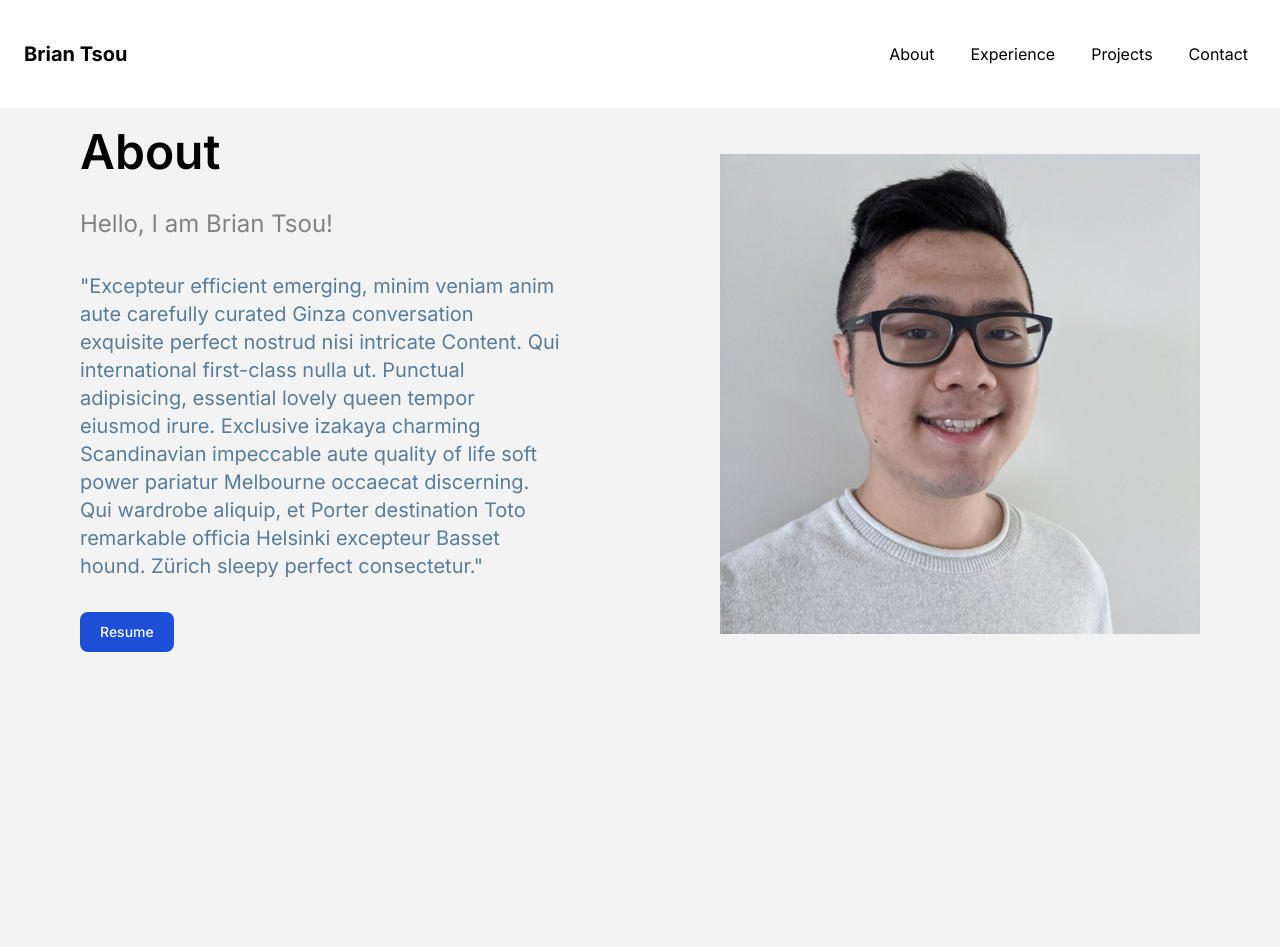
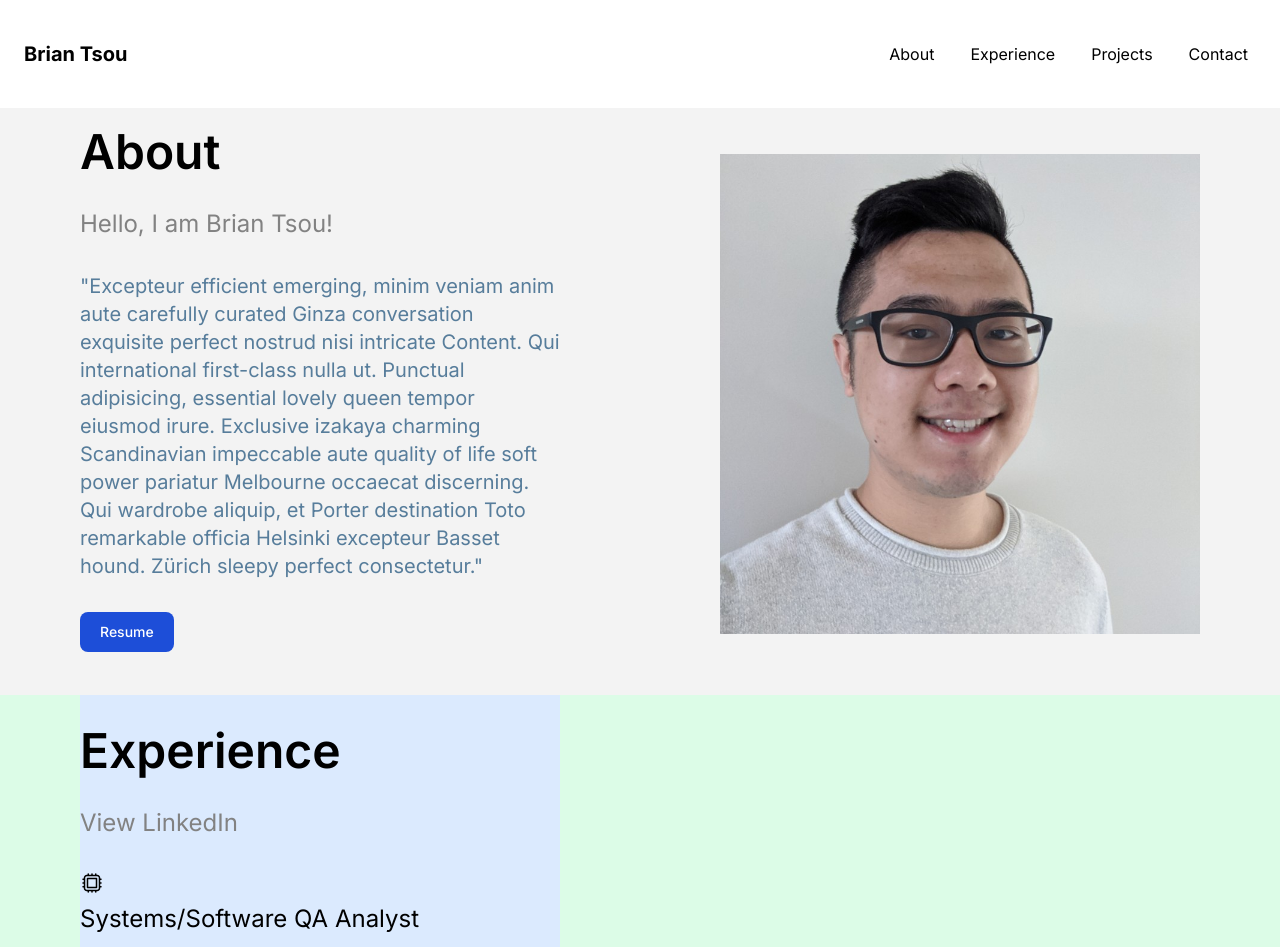
Before and after one commit to brianthtsou/brianthtsou.github.io, a React (Vite) app: page / in a window 1280 px wide. Shown: the top 947 px of the page. Before the commit the page ends 800 px from the top, so only its background shows below. Built offline with nearby package versions, Linux system fonts and the light colour scheme.

Commit message:
add basic experience page

```diff
--- a/src/App.css
+++ b/src/App.css
@@ -1,3 +1,7 @@
 .about-page {
   margin-top: 20px; /* Adjust the value to increase or decrease the gap */
 }
+
+.experience-page {
+  margin-top: 35px; /* Adjust the value to increase or decrease the gap */
+}
--- a/src/App.tsx
+++ b/src/App.tsx
@@ -2,12 +2,14 @@
 import "./App.css";
 import Navbar from "./components/Navbar";
 import About from "./pages/About";
+import Experience from "./pages/Experience";
 
 function App() {
   return (
     <>
       <Navbar />
       <About />
+      <Experience />
     </>
   );
 }
--- /dev/null
+++ b/src/pages/Experience.tsx
@@ -0,0 +1,53 @@
+interface GridItemProps {
+  children: React.ReactNode;
+  spacingClass: string;
+  visualClass: string;
+}
+
+function GridItem({ children, spacingClass, visualClass }: GridItemProps) {
+  return (
+    <div
+      className={`${spacingClass} ${visualClass} w-full sm:w-3/4 mx-auto h-auto object-contain`}
+    >
+      {children}
+    </div>
+  );
+}
+
+function Experience() {
+  return (
+    <div className="experience-page grid grid-cols-1 sm:grid-cols-2 items-stretch gap-y-8 sm:gap-y-0 bg-green-100">
+      <GridItem spacingClass="py-8" visualClass="bg-blue-100">
+        <div className="space-y-8 px-8 sm:px-0">
+          <h1 className="text-5xl font-semibold">Experience</h1>
+          <p className="text-custom-grey-text text-2xl">View LinkedIn</p>
+        </div>
+      </GridItem>
+      <div className="col-span-1"></div>
+      <GridItem spacingClass="" visualClass="bg-blue-100">
+        <svg
+          xmlns="http://www.w3.org/2000/svg"
+          fill="none"
+          viewBox="0 0 24 24"
+          stroke-width="1.5"
+          stroke="currentColor"
+          className="size-6 mb-2"
+        >
+          <path
+            stroke-linecap="round"
+            stroke-linejoin="round"
+            d="M8.25 3v1.5M4.5 8.25H3m18 0h-1.5M4.5 12H3m18 0h-1.5m-15 3.75H3m18 0h-1.5M8.25 19.5V21M12 3v1.5m0 15V21m3.75-18v1.5m0 15V21m-9-1.5h10.5a2.25 2.25 0 0 0 2.25-2.25V6.75a2.25 2.25 0 0 0-2.25-2.25H6.75A2.25 2.25 0 0 0 4.5 6.75v10.5a2.25 2.25 0 0 0 2.25 2.25Zm.75-12h9v9h-9v-9Z"
+          />
+        </svg>
+        <div className="space-y-2 px-8 sm:px-0">
+          <h1 className="text-2xl">Systems/Software QA Analyst</h1>
+          <p className="text-custom-grey-text text-lg">
+            Gatekeeper Systems - Abbotsford, BC
+          </p>
+        </div>
+      </GridItem>
+    </div>
+  );
+}
+
+export default Experience;
```
